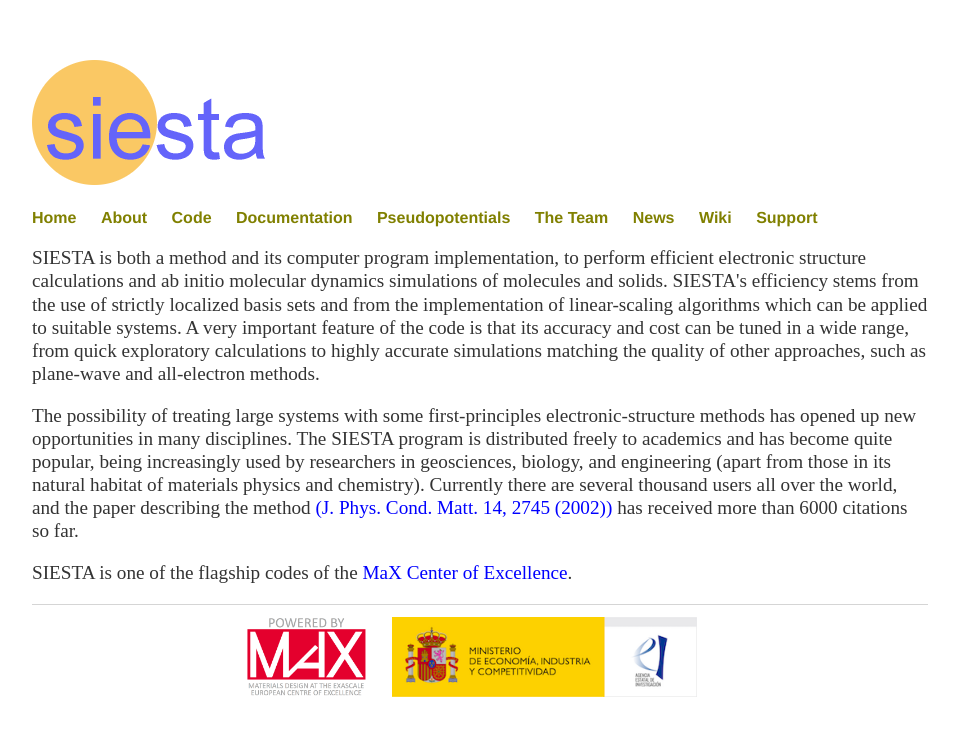
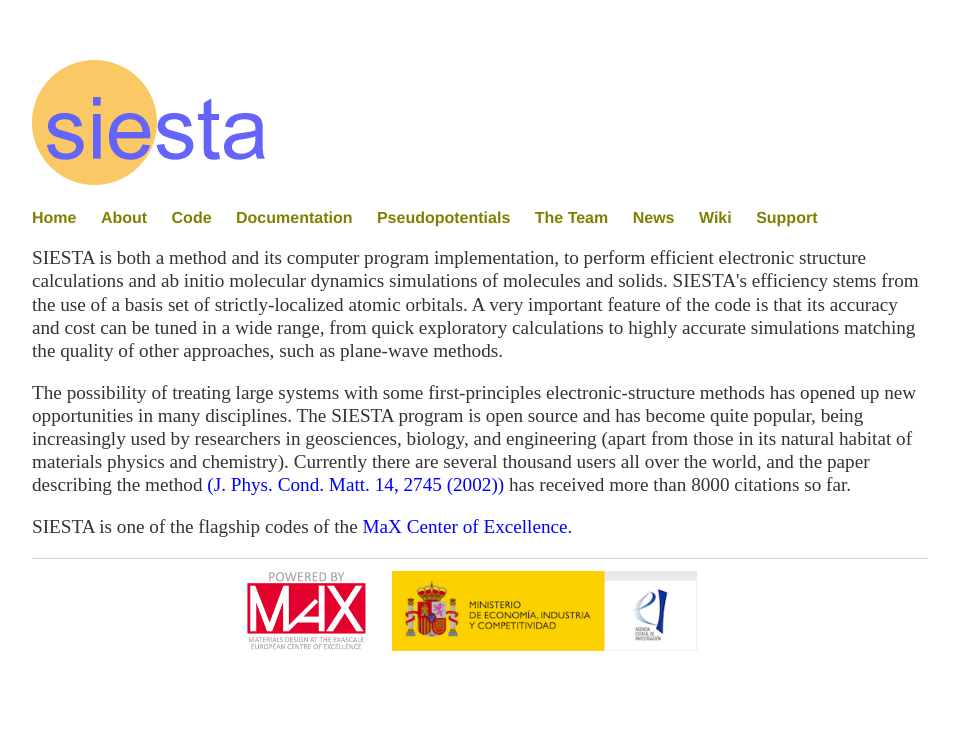
Before and after one commit to siesta-project/web-portal, a Jekyll site: the page built from index.html, in a window 1280 px wide. Shown: the top 736 px of the page, without its empty margins (160-1119 px from the left). Built offline with Jekyll 4.4.1, drawn with Linux system fonts in a browser that asks for light colours.

Commit message:
New cover

```diff
--- a/index.html
+++ b/index.html
@@ -6,27 +6,23 @@
 SIESTA is both a method and its computer program implementation, to
 perform efficient electronic structure calculations and ab initio
 molecular dynamics simulations of molecules and solids.  SIESTA's
-efficiency stems from the use of strictly localized basis sets and
-from the implementation of linear-scaling algorithms which can be
-applied to suitable systems. A very important feature of the code is
+efficiency stems from the use of a basis set of strictly-localized
+atomic orbitals. A very important feature of the code is
 that its accuracy and cost can be tuned in a wide range, from quick
 exploratory calculations to highly accurate simulations matching the
-quality of other approaches, such as plane-wave and all-electron
-methods.
+quality of other approaches, such as plane-wave methods.
 </p>
 <p>
 The possibility of treating large systems with some first-principles
 electronic-structure methods has opened up new opportunities in many
-disciplines. The SIESTA program is distributed freely to academics and
-has become quite popular, being increasingly used by researchers in
+disciplines. The SIESTA program is open source and has become quite
+popular, being increasingly used by researchers in
 geosciences, biology, and engineering (apart from those in its natural
 habitat of materials physics and chemistry). Currently there are
 several thousand users all over the world, and the paper describing
-the
-method
+the method
 <a href="http://iopscience.iop.org/article/10.1088/0953-8984/14/11/302/meta">(J. Phys. Cond. Matt. 14,
-  2745 (2002))</a>
-has received more than 6000 citations so far.
+  2745 (2002))</a> has received more than 8000 citations so far.
 </p>
 
 <p>
```
